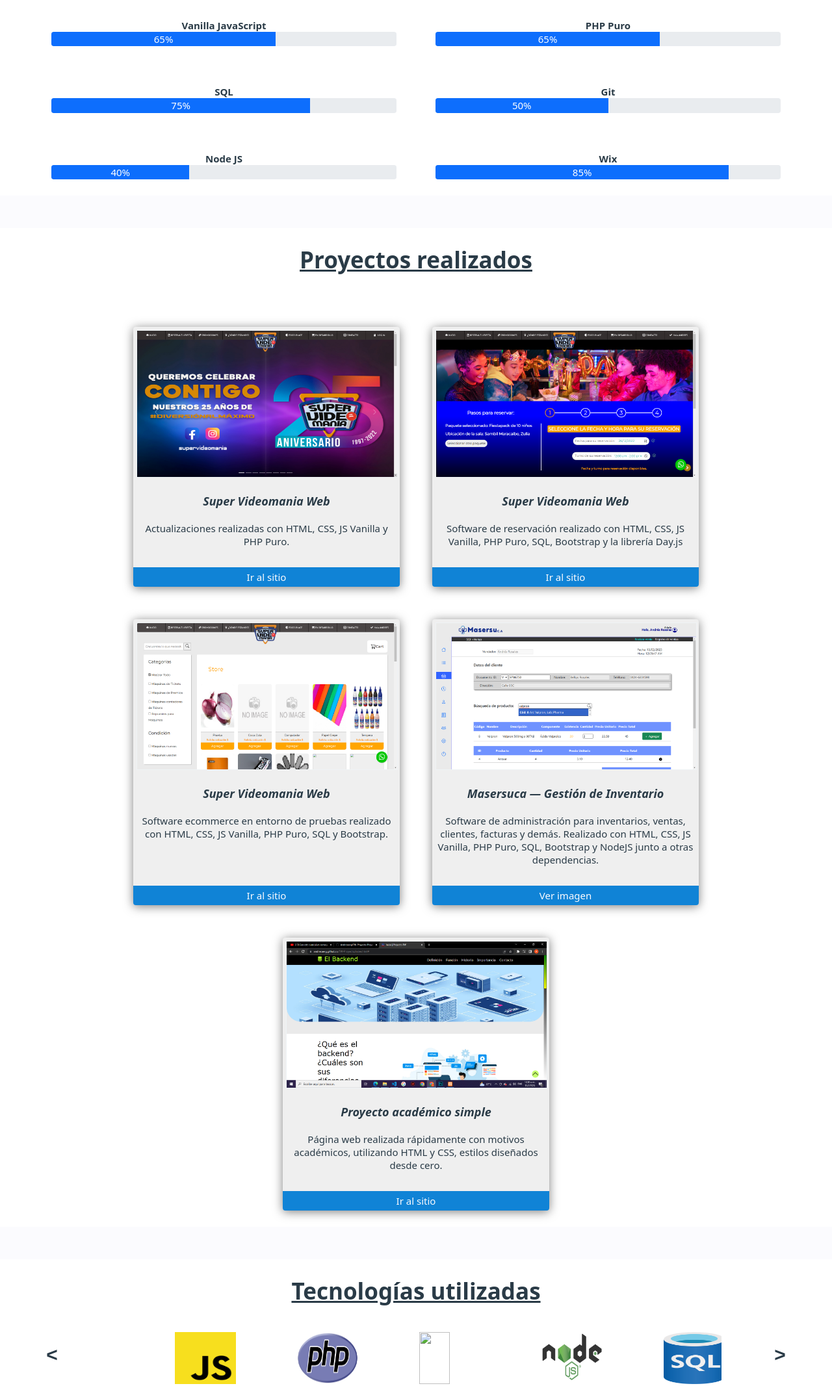
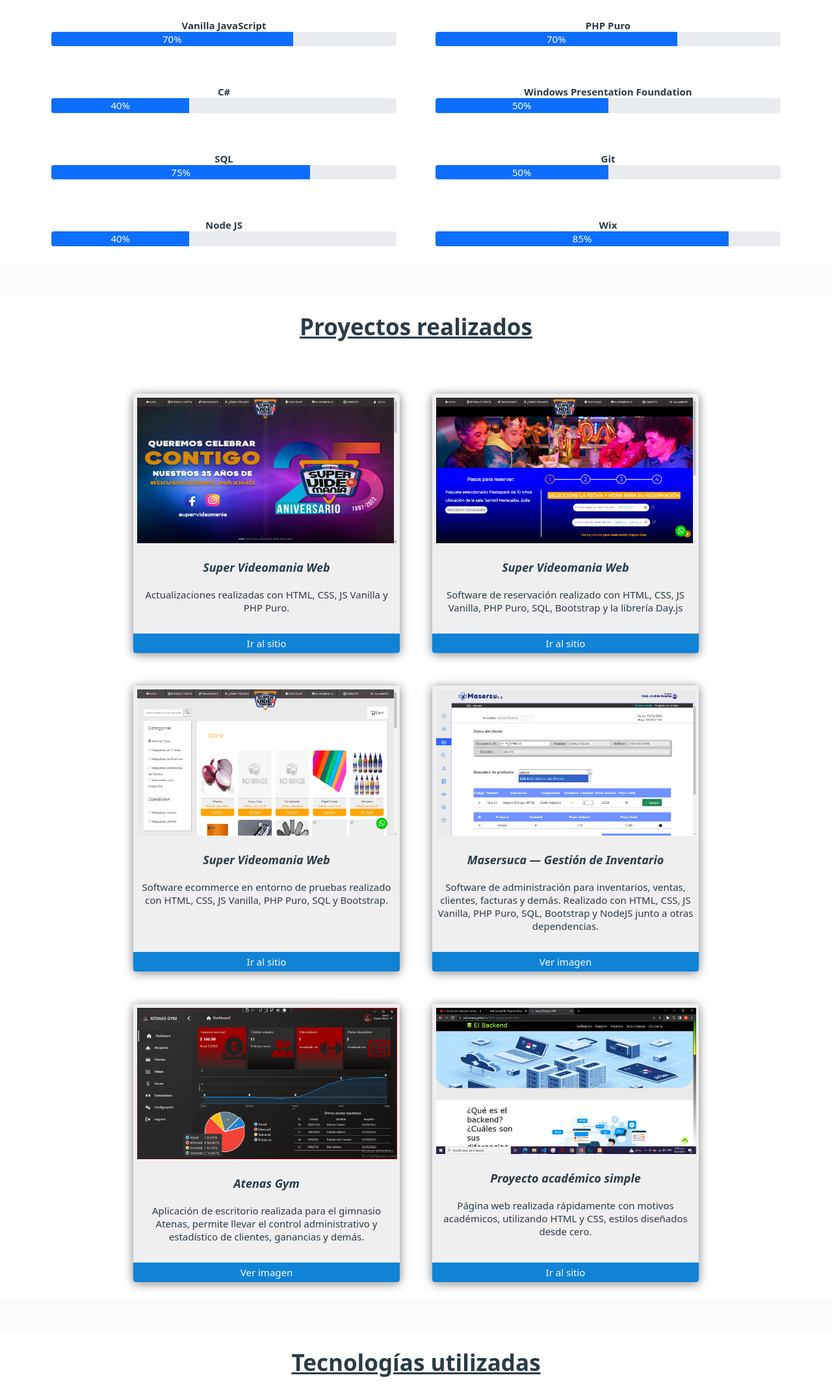
Before and after one commit to Andresaerg/Portfolio, a website: page index.html in a window 1280 px wide. Shown: the part 1500-3633 px from the top of the page at 65% size. Drawn offline with nearby package versions, Linux system fonts and the light colour scheme.

Commit message:
Actualizaciones

```diff
--- a/index.html
+++ b/index.html
@@ -184,14 +184,28 @@
                         <b>Vanilla JavaScript</b>
                         <br>
                         <div class="progress">
-                            <div class="progress-bar" role="progressbar" style="width: 65%;" aria-valuenow="65" aria-valuemin="0" aria-valuemax="100">65%</div>
+                            <div class="progress-bar" role="progressbar" style="width: 70%;" aria-valuenow="70" aria-valuemin="0" aria-valuemax="100">70%</div>
                         </div>
                     </div>
                     <div class="barras">
                         <b>PHP Puro</b>
                         <br>
                         <div class="progress">
-                            <div class="progress-bar" role="progressbar" style="width: 65%;" aria-valuenow="65" aria-valuemin="0" aria-valuemax="100">65%</div>
+                            <div class="progress-bar" role="progressbar" style="width: 70%;" aria-valuenow="70" aria-valuemin="0" aria-valuemax="100">70%</div>
+                        </div>
+                    </div>
+                    <div class="barras">
+                        <b>C#</b>
+                        <br>
+                        <div class="progress">
+                            <div class="progress-bar" role="progressbar" style="width: 40%;" aria-valuenow="40" aria-valuemin="0" aria-valuemax="100">40%</div>
+                        </div>
+                    </div>
+                    <div class="barras">
+                        <b>Windows Presentation Foundation</b>
+                        <br>
+                        <div class="progress">
+                            <div class="progress-bar" role="progressbar" style="width: 50%;" aria-valuenow="50" aria-valuemin="0" aria-valuemax="100">50%</div>
                         </div>
                     </div>
                     <div class="barras">
@@ -266,6 +280,14 @@
                         <a href="IMGS/Masersuca2.png" target="_blank"><button>Ver imagen</button></a>
                     </div>
                     <div class="project">
+                        <a href="IMGS/Atenas-Gym.png" target="_blank" title="Ver imagen">
+                            <img src="IMGS/Atenas-Gym.png" alt="login-atenasGym">
+                        </a>
+                        <span id="aTitle">Atenas Gym</span>
+                        Aplicación de escritorio realizada para el gimnasio Atenas, permite llevar el control administrativo y estadístico de clientes, ganancias y demás.
+                        <a href="IMGS/Atenas-Gym.png" target="_blank"><button>Ver imagen</button></a>
+                    </div>
+                    <div class="project">
                         <a href="IMGS/El-Backend.png" target="_blank" title="Ver imagen">
                             <img src="IMGS/El-Backend.png" alt="El-backend">
                         </a>
@@ -298,7 +320,7 @@
                             <img src="IMGS/PHP.png" alt="" class="sliderImg">
                         </div>
                         <div class="slider_Section">
-                            <img src="IMGS/Java.png" alt="" class="sliderImg">
+                            <img src="IMGS/CSharp.png" alt="" class="sliderImg">
                         </div>
                         <div class="slider_Section">
                             <img src="IMGS/NodeJS.png" alt="" class="sliderImg" id="nodejs">
```
Also changed, not shown: libs/ENG/index.html (+25 -3 lines), IMGS/Atenas-Gym.png (added), IMGS/CSharp.png (added).
